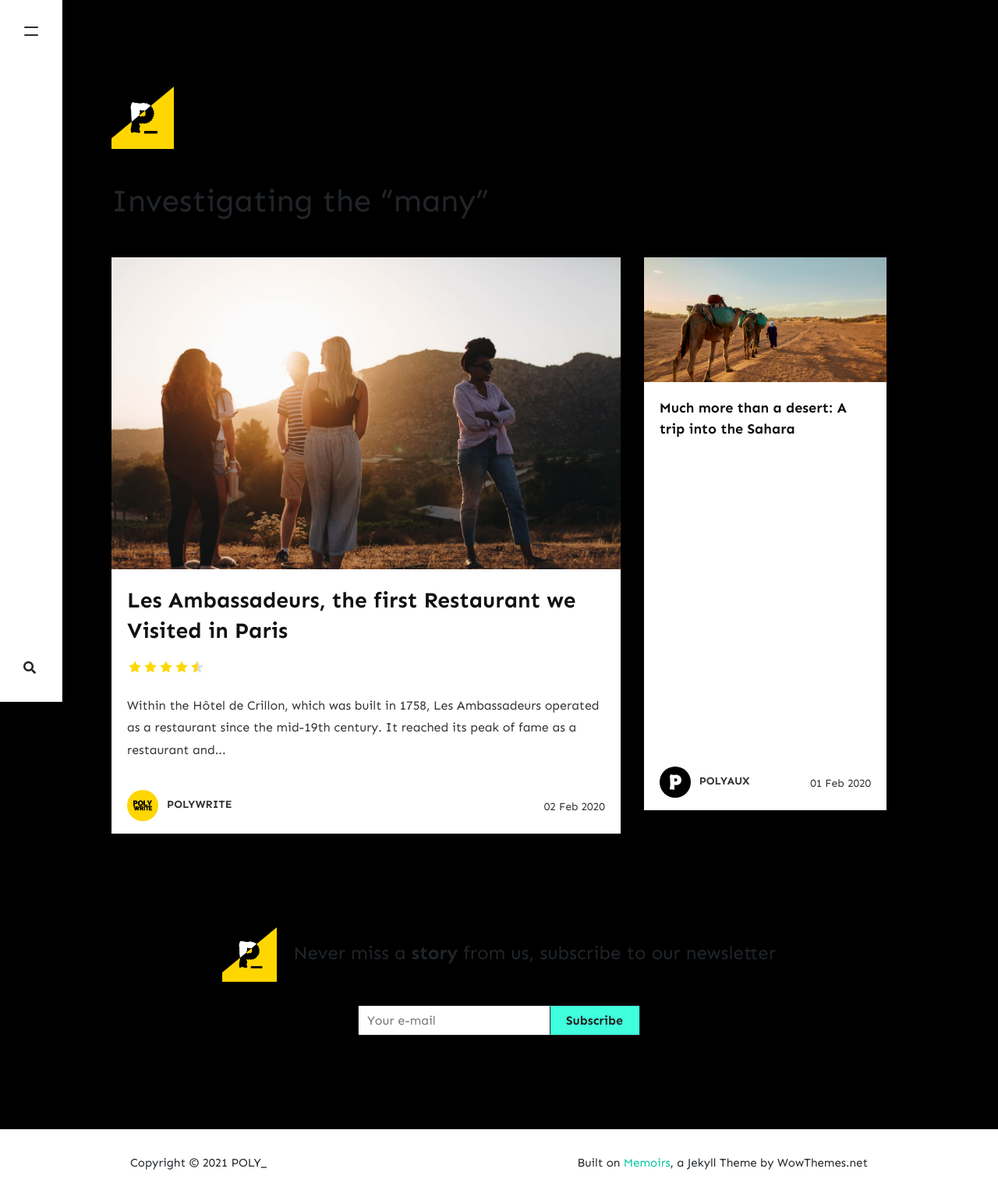
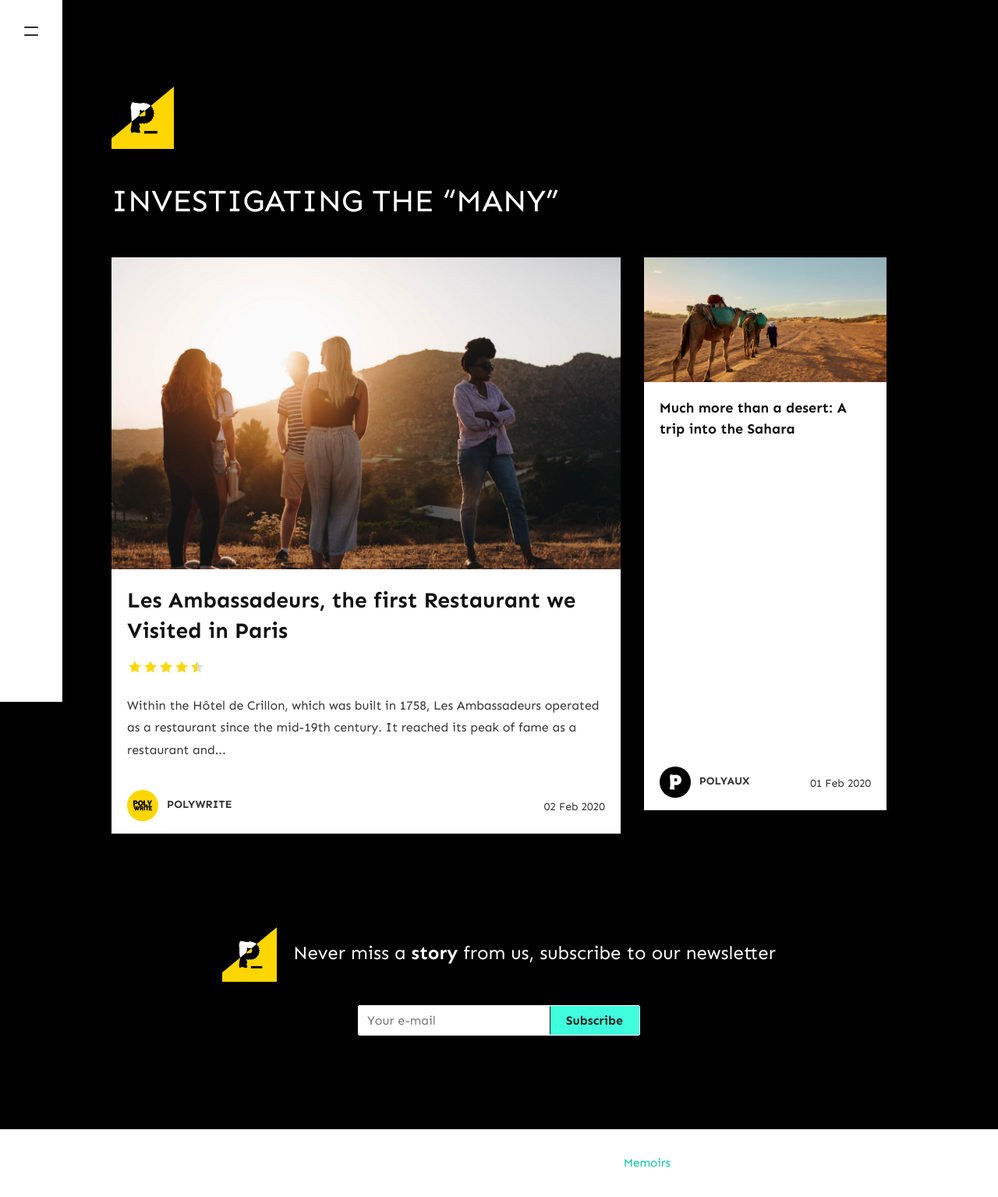
Before and after one commit to polywriteaux/polywriteaux.github.io, a Jekyll site: the page built from index.html, in a window 1280 px wide. Shown: the whole page at 78% size. Built offline with Jekyll 4.4.1, drawn with Linux system fonts in a browser that asks for light colours; nearby versions of some CDN libraries; the list of posts is cut into pages by our own code; comment, search, counter and statistics services are not loaded.

Commit message:
Update theme.scss

```diff
--- a/assets/css/theme.scss
+++ b/assets/css/theme.scss
@@ -23,6 +23,7 @@ body, input, button, select, optgroup, textarea {
 body {
     line-height:1.7;
     background: #000;
+    color: $white;
 }
 a {
     color: darken($primary, 24%);
@@ -46,7 +47,7 @@ h1,h2,h3,h4,h5,h6 {
     font-weight:300;
     line-height:1.2;
     font-size:25px;
-    // text-transform: uppercase;
+    text-transform: uppercase;
 
     @include media-breakpoint-up(sm) {
         font-size:40px;
```
